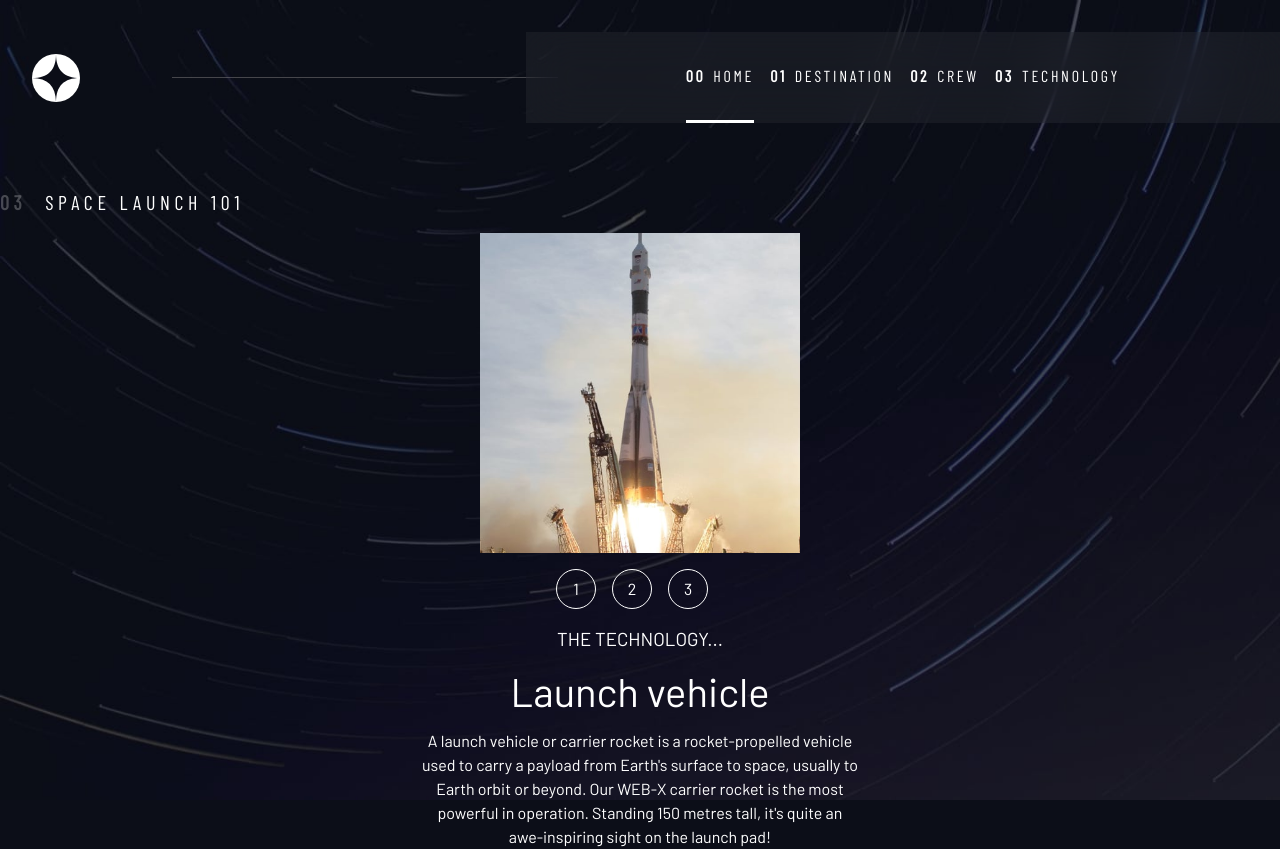
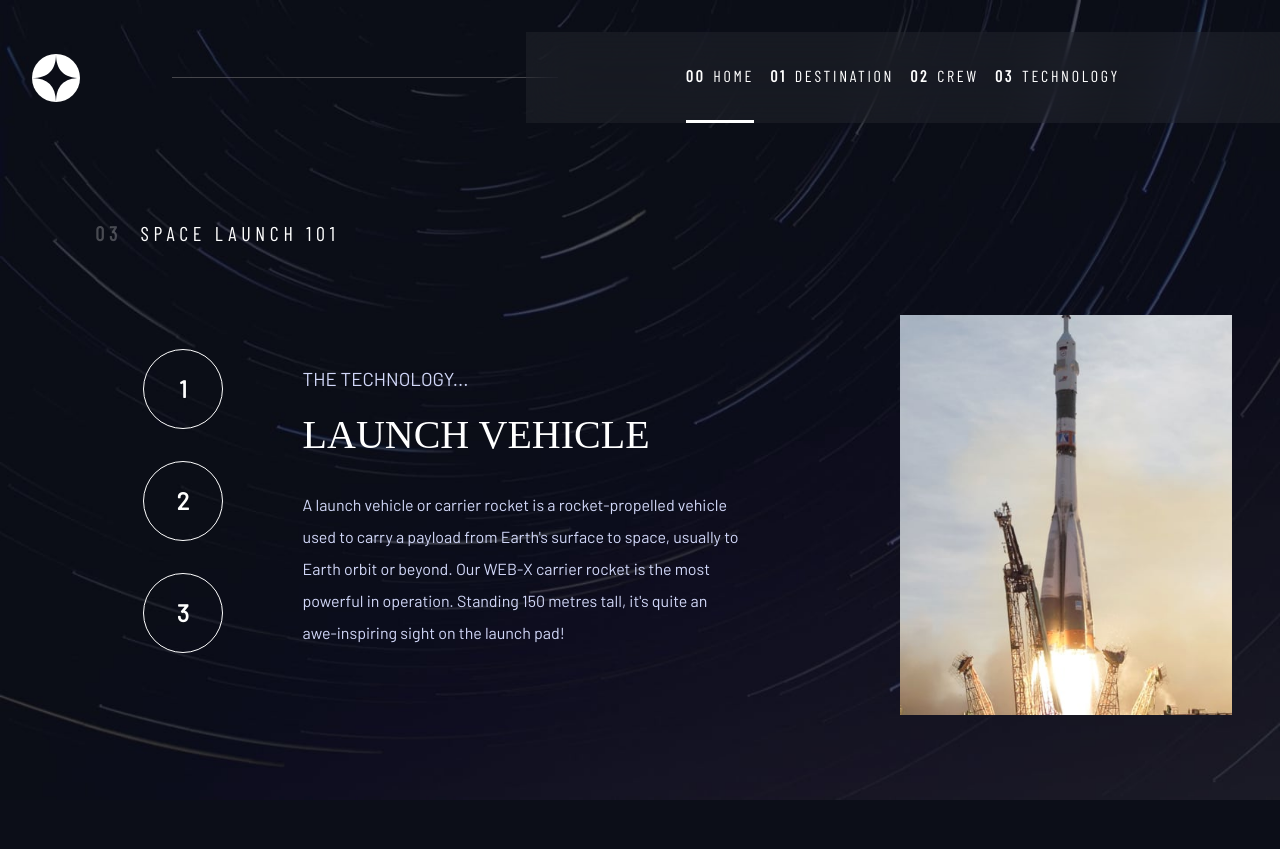
Before and after one commit to DavidofOrange/space-tourism-website, a React (Create React App) app: page /technology in a window 1280 px wide. After the commit the page ends 800 px from the top, so only its background shows below. Built offline with nearby package versions, Linux system fonts and the light colour scheme; a web font is replaced by a local one.

Commit message:
Created desktop layout

```diff
--- a/src/components/Technology.jsx
+++ b/src/components/Technology.jsx
@@ -13,7 +13,7 @@ export default function Technology() {
             <main className="grid-container--tech">
               <h1 className="numbered-title"><span>03</span> SPACE LAUNCH 101</h1>
               <div className="tech-image flow" data={index}></div>
-              <div className="flow">
+              <div className="btns-container flow">
                 {technology.map((person, index) => (
                   <button className="tech-btns"
                     key={index} onClick={() =>
@@ -22,9 +22,9 @@ export default function Technology() {
                 ))}
               </div>
               <div className="tech-info flow">
-                <h3>THE TECHNOLOGY...</h3>
-                <h2 className="fs-700 flow">{name}</h2>
-                <p className="flow">{description}</p>
+                <h3 className="text-accent">THE TECHNOLOGY...</h3>
+                <h2 className="fs-700 flow ff-serif uppercase">{name}</h2>
+                <p className="tech-description text-accent">{description}</p>
               </div>
             </main>
 
--- a/src/index.css
+++ b/src/index.css
@@ -497,7 +497,7 @@ select {
     padding-inline: 0;
 }
 
-.dot-indicators {
+.btns-container {
     grid-area: tabs;
 }
 
@@ -610,6 +610,35 @@ select {
     .crew-info {
         justify-self: start;
     }
+    /* technology */
+    .grid-container--tech {
+        grid-template-areas:
+        '. title title image '
+        '. tabs content image ';
+    }
+    .btns-container {
+        margin-top: 5vh;
+    }
+    .tech-btns {
+        display: block;
+        margin-bottom: 2rem;
+        width: 5rem;
+        height: 5rem;
+        font-size: 1.5rem;
+        font-weight: bold;
+    }
+    .tech-info {
+        justify-self: start;
+
+        line-height: 2;
+        text-align: start;
+    }
+    .tech-description {
+        margin-top: 2rem;
+    }
+    .tech-image {
+        margin-top: 10rem;
+    }
 }
 
 
@@ -708,18 +737,18 @@ select {
     /* technology images */
     .tech-image[data='0'] {
         background: url('./components/assets/technology/image-launch-vehicle-portrait.jpg') no-repeat center/cover;
-        width: 20rem;
-        height: 20rem;
+        width: 26vw;
+        height: 50vh;
     }
     .tech-image[data='1'] {
         background: url('./components/assets/technology/image-spaceport-portrait.jpg') no-repeat center/cover;
-        width: 20rem;
-        height: 20rem;
+        width: 26vw;
+        height: 50vh;
     }
     .tech-image[data='2'] {
         background: url('./components/assets/technology/image-space-capsule-portrait.jpg') no-repeat center/cover;
-        width: 20rem;
-        height: 20rem;
+        width: 26vw;
+        height: 50vh;
     }
 }
 
```
